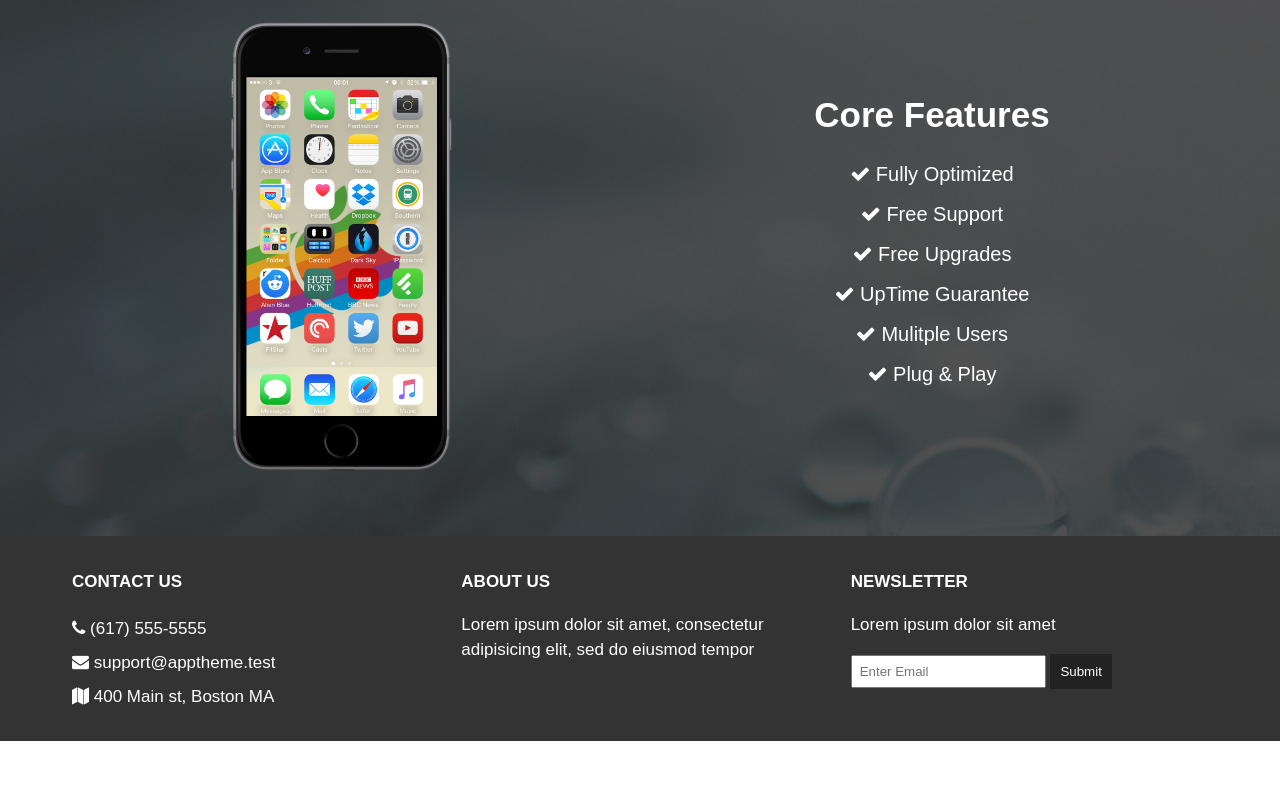
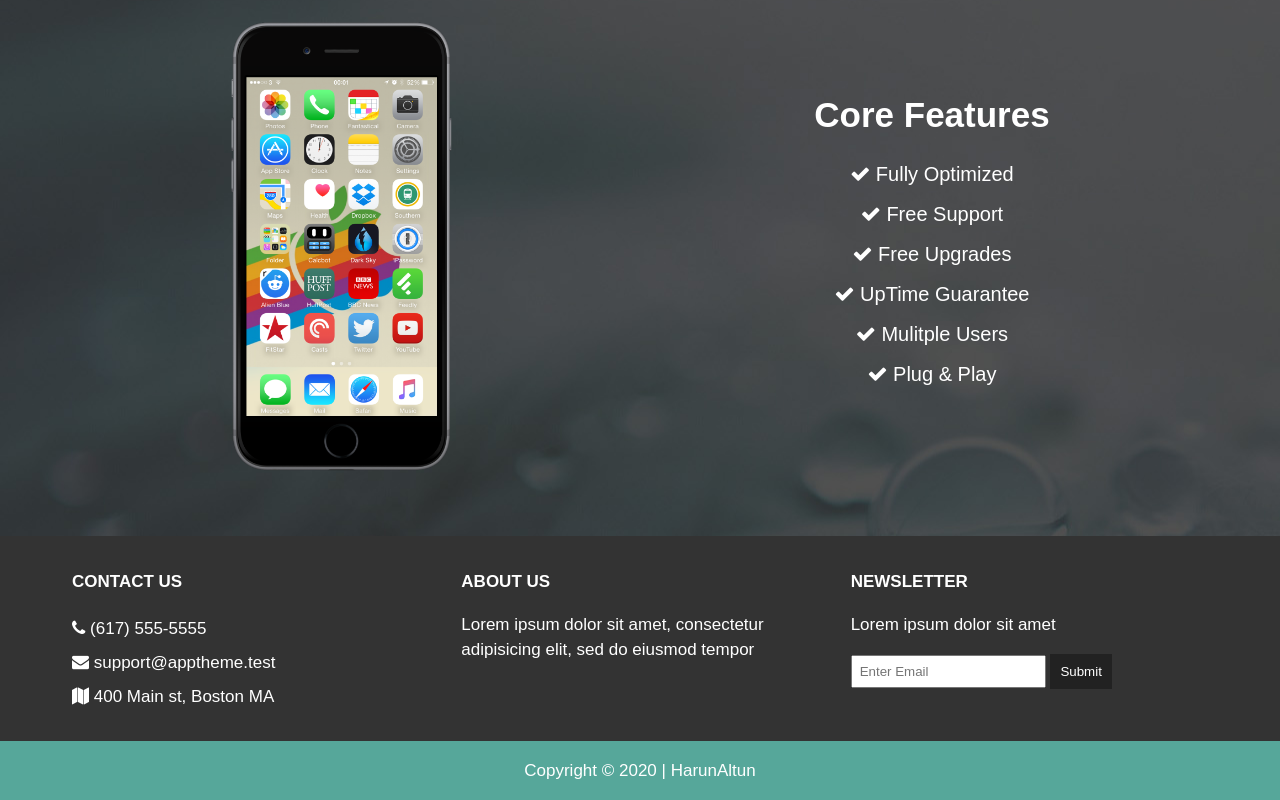
Before and after one commit to harunaltunhr/Code-Along, a plain HTML site: page index.html in a window 1280 px wide. Shown: the part 1296-2096 px from the top of the page. Before the commit the page ends 2037 px from the top, so only its background shows below. Drawn offline with Linux system fonts and the light colour scheme.

Commit message:
Created and styled footer closes #6

```diff
--- a/css/style.css
+++ b/css/style.css
@@ -130,3 +130,8 @@
     padding:10px;
     border:0;
   }
+
+  #main-footer{
+    background:#56a79a;
+    color:#fff;
+  }
--- a/index.html
+++ b/index.html
@@ -144,6 +144,16 @@
     </div>
   </div>
 </section>
+<footer id="main-footer">
+  <div class="container">
+    <div class="row center-xs center-sm center-md center-lg">
+      <div class="col-xs-12 col-sm-12 col-md-12 col-lg-12">
+        <p>Copyright &copy; 2020 | HarunAltun</p>
+      </div>
+    </div>
+  </div>
+</footer>
+
 
 
 
```
